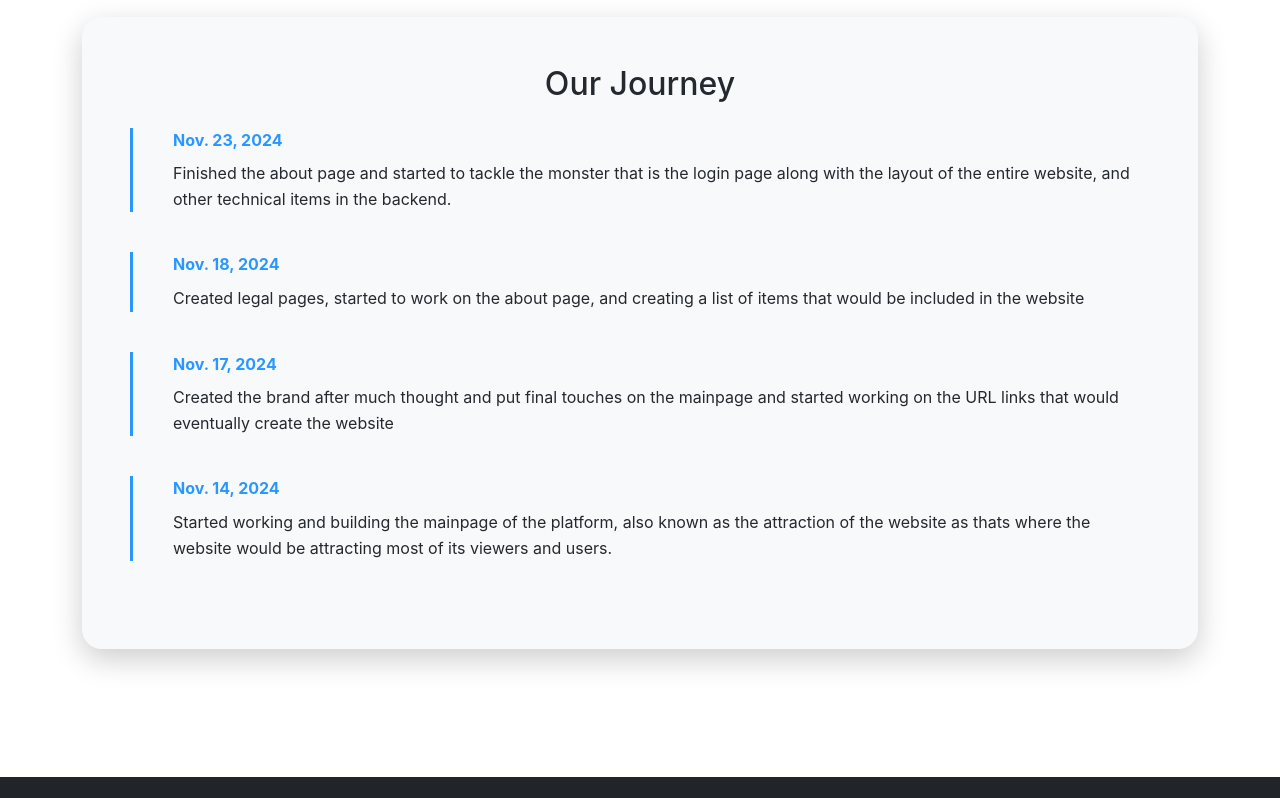
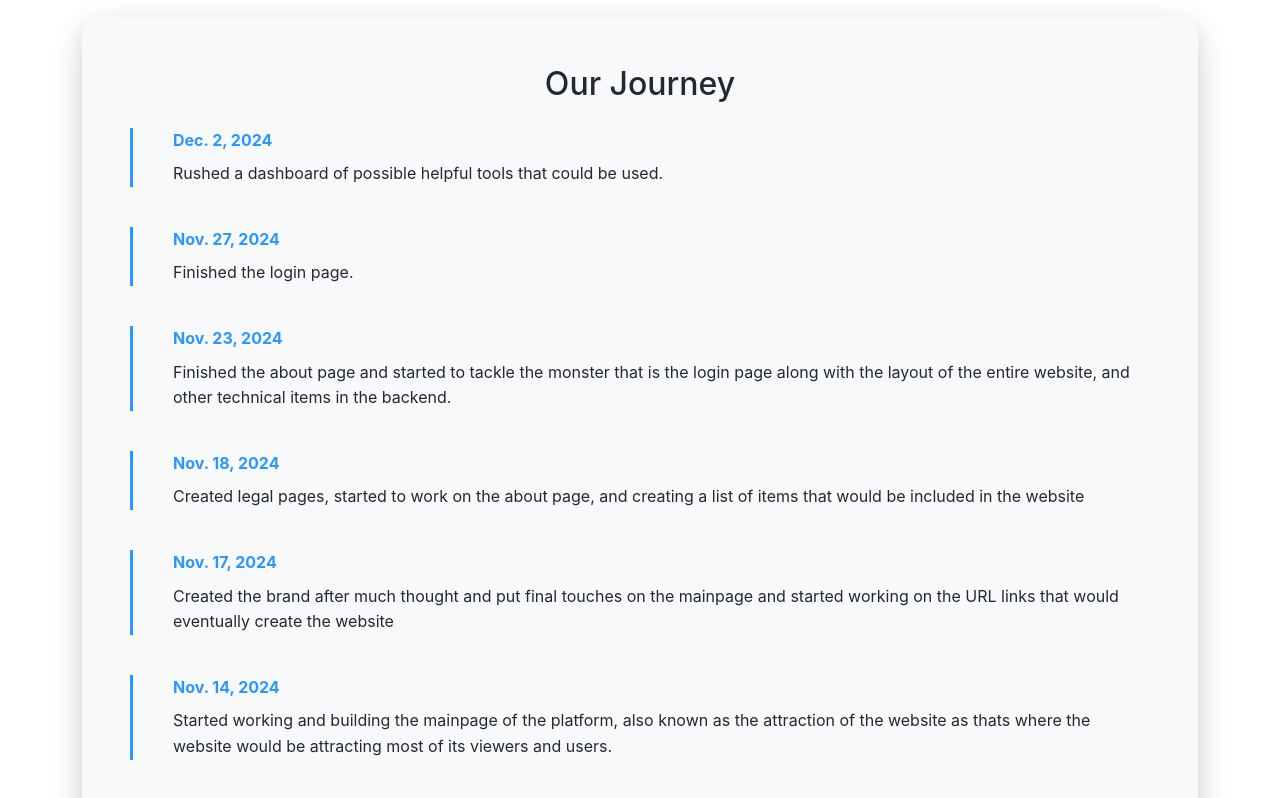
Before and after one commit to website-deployer/studylink, a website: page public/pages/about.html in a window 1280 px wide. Shown: the part 2000-2798 px from the top of the page. Drawn offline with nearby package versions, Linux system fonts and the light colour scheme.

Commit message:
Finished 1 min before deadline

```diff
--- a/public/pages/about.html
+++ b/public/pages/about.html
@@ -287,6 +287,14 @@
         <div class="timeline mt-5">
             <h2 class="text-center mb-4">Our Journey</h2>
             <div class="timeline-item">
+                <div class="timeline-date">Dec. 2, 2024</div>
+                <p>Rushed a dashboard of possible helpful tools that could be used.</p>
+            </div>
+            <div class="timeline-item">
+                <div class="timeline-date">Nov. 27, 2024</div>
+                <p>Finished the login page.</p>
+            </div>
+            <div class="timeline-item">
                 <div class="timeline-date">Nov. 23, 2024</div>
                 <p>Finished the about page and started to tackle the monster that is the login page along with the layout of the entire website, and other technical items in the backend.</p>
             </div>
```
